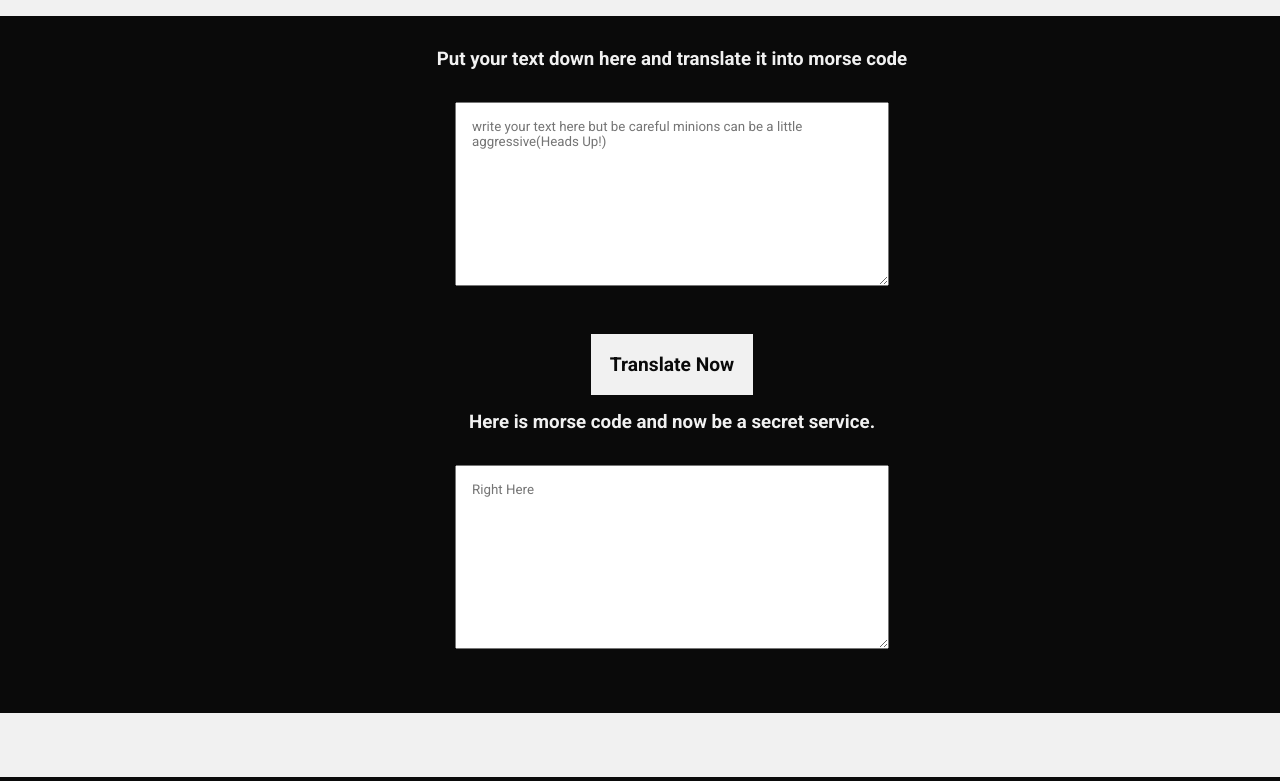
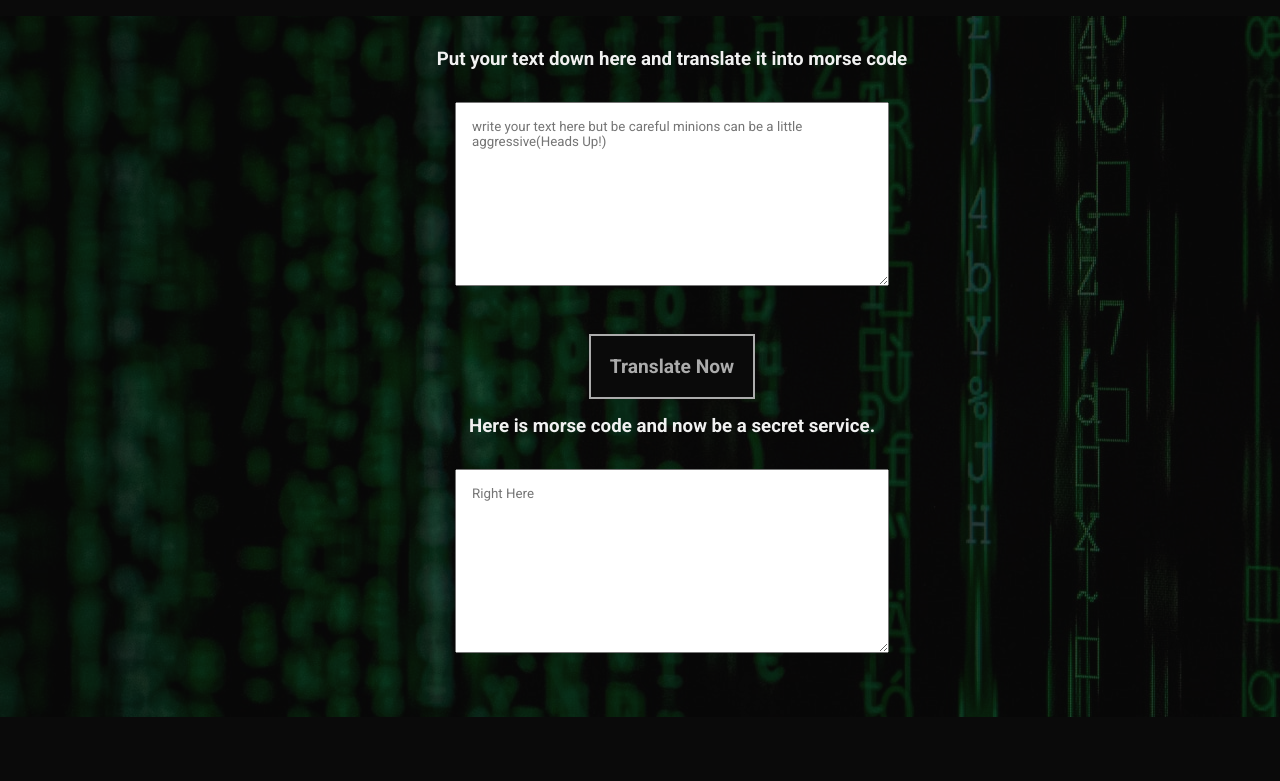
Before and after one commit to ivinayakg/Morse-Code-Translator, a plain HTML site: page index.html in a window 1280 px wide. Shown: the part 86-867 px from the top of the page. Drawn offline with Linux system fonts and the light colour scheme.

Commit message:
style added
styling updated to the app

```diff
--- a/index.html
+++ b/index.html
@@ -14,7 +14,7 @@
         <h1>Morse Code Translator</h1>
       </div>
     </div>
-
+    <div class="canvas">
       <!-- content -->
       <div class="section content">
         <div class="mycontain content">
@@ -38,11 +38,11 @@
           ></textarea>
         </div>
       </div>
+    </div>
 
     <div class="section footer">
       <div class="mycontain"></div>
     </div>
-
     <!-- script -->
     <script src="./main.js"></script>
   </body>
--- a/style.css
+++ b/style.css
@@ -5,13 +5,20 @@
   font-family: "Roboto", sans-serif;
 }
 
+.canvas {
+  margin: 0%;
+  padding: 0%;
+  background-color: rgba(10, 10, 10, 0.7);
+}
+
 :root {
-  --primary: #f1f1f1;
+  --primary: rgba(241, 241, 241, 0.7);
   --secondary: #0a0a0a;
 }
 
 body {
-  background-color: var(--secondary);
+  /* background-color: var(--secondary); */
+  background-image: url(./morse.jpg);
 }
 
 .section {
@@ -37,15 +44,15 @@ textarea {
   font-size: 1.2rem;
   font-weight: bold;
   margin: 1rem;
-  background-color: var(--primary);
-  color: #0a0a0a;
-  border: none;
+  background-color: var(--secondary);
+  color: var(--primary);
+  border: 0.15rem solid var(--primary);
 }
 
 .header,
 .footer {
-  background-color: var(--primary);
-  color: var(--secondary);
+  background-color: var(--secondary);
+  color: var(--primary);
 }
 
 .content {
```
Also changed, not shown: morse.jpg (added). Lines whose indentation alone changed are shown as unchanged.
